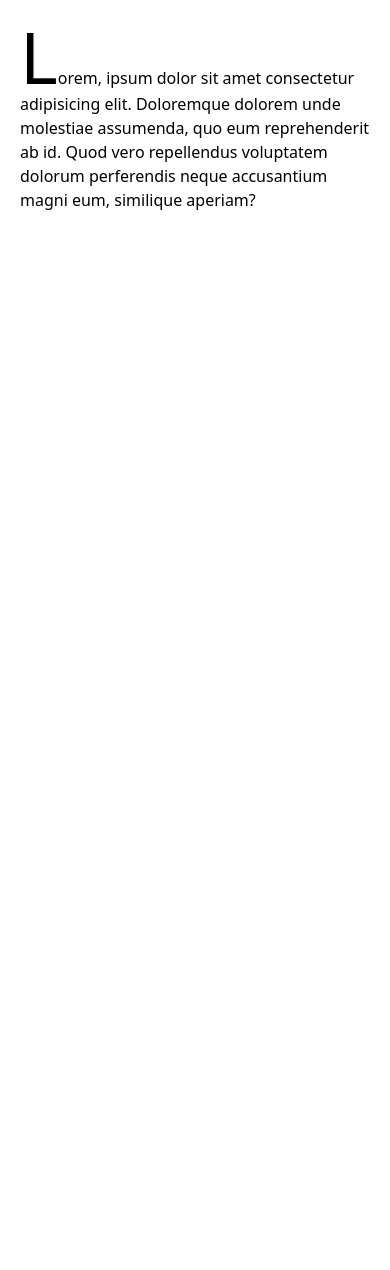
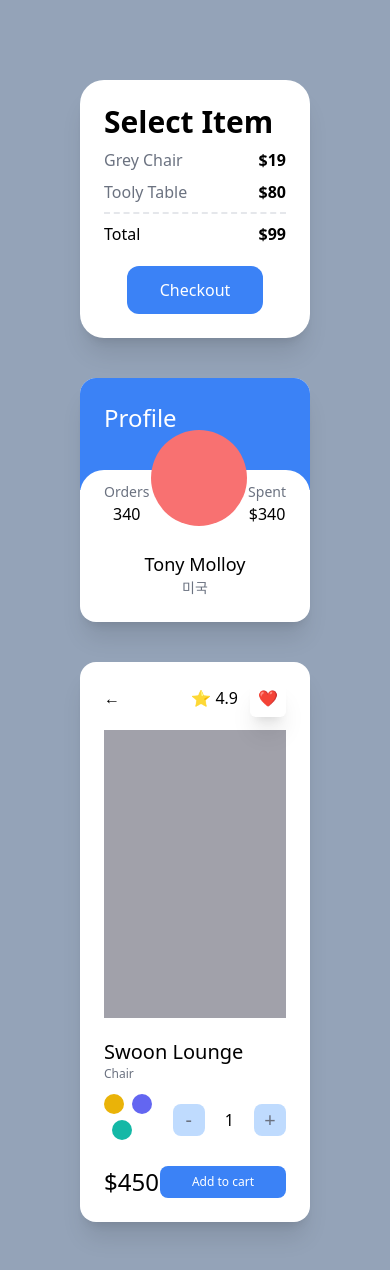
Before and after one commit to qnrjs42/carrot-market-nomadcoders, a Next.js app: page / in a window 390 px wide. Shown: the top 1270 px of the page. Before the commit the page ends 844 px from the top, so only its background shows below. Built offline with nearby package versions, Linux system fonts and the light colour scheme.

Commit message:
#4-9, 4-10. Responsive Modifers

```diff
--- a/pages/index.tsx
+++ b/pages/index.tsx
@@ -1,87 +1,89 @@
 import type { NextPage } from 'next';
 
-// const Home: NextPage = () => {
-//   return (
-//     <div className='bg-slate-400 py-10 px-5 grid gap-10 min-h-screen'>
-//       <div className='bg-white p-6 rounded-3xl shadow-xl'>
-//         <span className='font-semibold text-3xl'>Select Item</span>
-//         <div className='flex justify-between my-2'>
-//           <span className='text-gray-500'>Grey Chair</span>
-//           <span className='font-semibold'>$19</span>
-//         </div>
-//         <div className='flex justify-between'>
-//           <span className='text-gray-500'>Tooly Table</span>
-//           <span className='font-semibold'>$80</span>
-//         </div>
-//         <div className='flex justify-between mt-2 pt-2 border-t-2 border-dashed'>
-//           <span>Total</span>
-//           <span className='font-semibold'>$99</span>
-//         </div>
-//         <button className='block mt-5 bg-blue-500 text-white p-3 text-center rounded-xl w-3/4 mx-auto hover:bg-teal-500 hover:text-black active:bg-yellow-500 focus:bg-red-500'>
-//           Checkout
-//         </button>
-//       </div>
-//       <div className='bg-white overflow-hidden rounded-2xl shadow-xl group'>
-//         <div className='bg-blue-500 p-6 pb-14'>
-//           <span className='text-white text-2xl'>Profile</span>
-//         </div>
-//         <div className='rounded-3xl p-6 bg-white relative -top-5'>
-//           <div className='flex relative -top-16 items-end justify-between'>
-//             <div className='flex flex-col items-center'>
-//               <span className='text-sm text-gray-500'>Orders</span>
-//               <span className='font-medium'>340</span>
-//             </div>
-//             <div className='h-24 w-24 bg-red-400 rounded-full group-hover:bg-red-300 transition-colors' />
-//             <div className='flex flex-col items-center'>
-//               <span className='text-sm text-gray-500'>Spent</span>
-//               <span className='font-medium'>$340</span>
-//             </div>
-//           </div>
-//           <div className='relative flex flex-col items-center -mt-10 -mb-5'>
-//             <span className='text-lg font-medium'>Tony Molloy</span>
-//             <span className='text-sm text-gray-500'>미국</span>
-//           </div>
-//         </div>
-//       </div>
-//       <div className='bg-white p-6 rounded-2xl shadow-xl'>
-//         <div className='flex mb-5 justify-between items-center'>
-//           <span>←</span>
-//           <div className='space-x-3'>
-//             <span>⭐️ 4.9</span>
-//             <span className='shadow-xl p-2 rounded-md'>❤️</span>
-//           </div>
-//         </div>
-//         <div className='bg-zinc-400 h-72 mb-5' />
-//         <div className='flex flex-col'>
-//           <span className='font-medium text-xl'>Swoon Lounge</span>
-//           <span className='text-xs text-gray-500'>Chair</span>
-//           <div className='mt-3 mb-5 flex justify-between items-center'>
-//             <div className='space-x-2'>
-//               <button className='w-5 h-5 rounded-full bg-yellow-500 focus:ring-2 ring-offset-2 ring-yellow-500 transition' />
-//               <button className='w-5 h-5 rounded-full bg-indigo-500 focus:ring-2 ring-offset-2 ring-indigo-500 transition' />
-//               <button className='w-5 h-5 rounded-full bg-teal-500 focus:ring-2 ring-offset-2 ring-teal-500 transition' />
-//             </div>
-//             <div className='flex items-center space-x-5'>
-//               <button className='rounded-lg bg-blue-200 flex justify-center items-center aspect-square w-8 text-xl text-gray-500'>
-//                 -
-//               </button>
-//               <span>1</span>
-//               <button className='rounded-lg bg-blue-200 flex justify-center items-center aspect-square w-8 text-xl text-gray-500'>
-//                 +
-//               </button>
-//             </div>
-//           </div>
-//           <div className='flex justify-between items-center'>
-//             <span className='font-medium text-2xl'>$450</span>
-//             <button className='bg-blue-500 py-2 px-8 text-center text-xs text-white rounded-lg'>
-//               Add to cart
-//             </button>
-//           </div>
-//         </div>
-//       </div>
-//     </div>
-//   );
-// };
+const Home: NextPage = () => {
+  return (
+    <div className='bg-slate-400 xl:place-content-center py-20 px-20 grid gap-10 lg:grid-cols-2 xl:grid-cols-3 min-h-screen'>
+      <div className='bg-white flex flex-col justify-between sm:bg-red-400 md:bg-teal-400 lg:bg-indigo-400 xl:bg-yellow-400 p-6 rounded-3xl shadow-xl'>
+        <span className='font-semibold text-3xl'>Select Item</span>
+        <ul>
+          <div className='flex justify-between my-2'>
+            <span className='text-gray-500'>Grey Chair</span>
+            <span className='font-semibold'>$19</span>
+          </div>
+          <div className='flex justify-between'>
+            <span className='text-gray-500'>Tooly Table</span>
+            <span className='font-semibold'>$80</span>
+          </div>
+        </ul>
+        <div className='flex justify-between mt-2 pt-2 border-t-2 border-dashed'>
+          <span>Total</span>
+          <span className='font-semibold'>$99</span>
+        </div>
+        <button className='block mt-5 bg-blue-500 text-white p-3 text-center rounded-xl w-3/4 mx-auto hover:bg-teal-500 hover:text-black active:bg-yellow-500 focus:bg-red-500'>
+          Checkout
+        </button>
+      </div>
+      <div className='bg-white overflow-hidden rounded-2xl shadow-xl group'>
+        <div className='bg-blue-500 landscape:bg-teal-500 p-6 pb-14 xl:pb-40'>
+          <span className='text-white text-2xl'>Profile</span>
+        </div>
+        <div className='rounded-3xl p-6 bg-white relative -top-5'>
+          <div className='flex relative -top-16 items-end justify-between'>
+            <div className='flex flex-col items-center'>
+              <span className='text-sm text-gray-500'>Orders</span>
+              <span className='font-medium'>340</span>
+            </div>
+            <div className='h-24 w-24 bg-red-400 rounded-full group-hover:bg-red-300 transition-colors' />
+            <div className='flex flex-col items-center'>
+              <span className='text-sm text-gray-500'>Spent</span>
+              <span className='font-medium'>$340</span>
+            </div>
+          </div>
+          <div className='relative flex flex-col items-center -mt-10 -mb-5'>
+            <span className='text-lg font-medium'>Tony Molloy</span>
+            <span className='text-sm text-gray-500'>미국</span>
+          </div>
+        </div>
+      </div>
+      <div className='bg-white p-6 rounded-2xl shadow-xl lg:col-span-2 xl:col-span-1'>
+        <div className='flex mb-5 justify-between items-center'>
+          <span>←</span>
+          <div className='space-x-3'>
+            <span>⭐️ 4.9</span>
+            <span className='shadow-xl p-2 rounded-md'>❤️</span>
+          </div>
+        </div>
+        <div className='bg-zinc-400 h-72 mb-5' />
+        <div className='flex flex-col'>
+          <span className='font-medium text-xl'>Swoon Lounge</span>
+          <span className='text-xs text-gray-500'>Chair</span>
+          <div className='mt-3 mb-5 flex justify-between items-center'>
+            <div className='space-x-2'>
+              <button className='w-5 h-5 rounded-full bg-yellow-500 focus:ring-2 ring-offset-2 ring-yellow-500 transition' />
+              <button className='w-5 h-5 rounded-full bg-indigo-500 focus:ring-2 ring-offset-2 ring-indigo-500 transition' />
+              <button className='w-5 h-5 rounded-full bg-teal-500 focus:ring-2 ring-offset-2 ring-teal-500 transition' />
+            </div>
+            <div className='flex items-center space-x-5'>
+              <button className='rounded-lg bg-blue-200 flex justify-center items-center aspect-square w-8 text-xl text-gray-500'>
+                -
+              </button>
+              <span>1</span>
+              <button className='rounded-lg bg-blue-200 flex justify-center items-center aspect-square w-8 text-xl text-gray-500'>
+                +
+              </button>
+            </div>
+          </div>
+          <div className='flex justify-between items-center'>
+            <span className='font-medium text-2xl'>$450</span>
+            <button className='bg-blue-500 py-2 px-8 text-center text-xs text-white rounded-lg'>
+              Add to cart
+            </button>
+          </div>
+        </div>
+      </div>
+    </div>
+  );
+};
 
 // const Home: NextPage = () => {
 //   return (
@@ -102,29 +104,29 @@ import type { NextPage } from 'next';
 //   );
 // };
 
-const Home: NextPage = () => {
-  return (
-    <div className='flex flex-col space-y-2 p-5'>
-      {/* <details className='select-none open:text-white open:bg-indigo-400'>
-        <summary className='cursor-pointer'>What is my fav.food.</summary>
-        <span>김치찌개</span>
-      </details> */}
-      {/* <ul className='list-decimal marker:text-teal-500'>
-        <li>hi</li>
-        <li>hi</li>
-        <li>hi</li>
-      </ul> */}
-      {/* <input
-        type='file'
-        className='file:cursor-pointer file:hover:text-purple-400 file:hover:bg-white file:hover:border-purple-400 file:hover:border file:transition-colors file:border-0 file:rounded-xl file:px-5 file:text-white file:bg-purple-400'
-      /> */}
-      <p className='first-letter:text-7xl first-letter:hover:text-purple-400'>
-        Lorem, ipsum dolor sit amet consectetur adipisicing elit. Doloremque dolorem unde molestiae
-        assumenda, quo eum reprehenderit ab id. Quod vero repellendus voluptatem dolorum perferendis
-        neque accusantium magni eum, similique aperiam?
-      </p>
-    </div>
-  );
-};
+// const Home: NextPage = () => {
+//   return (
+//     <div className='flex flex-col space-y-2 p-5'>
+//       {/* <details className='select-none open:text-white open:bg-indigo-400'>
+//         <summary className='cursor-pointer'>What is my fav.food.</summary>
+//         <span>김치찌개</span>
+//       </details> */}
+//       {/* <ul className='list-decimal marker:text-teal-500'>
+//         <li>hi</li>
+//         <li>hi</li>
+//         <li>hi</li>
+//       </ul> */}
+//       {/* <input
+//         type='file'
+//         className='file:cursor-pointer file:hover:text-purple-400 file:hover:bg-white file:hover:border-purple-400 file:hover:border file:transition-colors file:border-0 file:rounded-xl file:px-5 file:text-white file:bg-purple-400'
+//       /> */}
+//       <p className='first-letter:text-7xl first-letter:hover:text-purple-400'>
+//         Lorem, ipsum dolor sit amet consectetur adipisicing elit. Doloremque dolorem unde molestiae
+//         assumenda, quo eum reprehenderit ab id. Quod vero repellendus voluptatem dolorum perferendis
+//         neque accusantium magni eum, similique aperiam?
+//       </p>
+//     </div>
+//   );
+// };
 
 export default Home;
```
